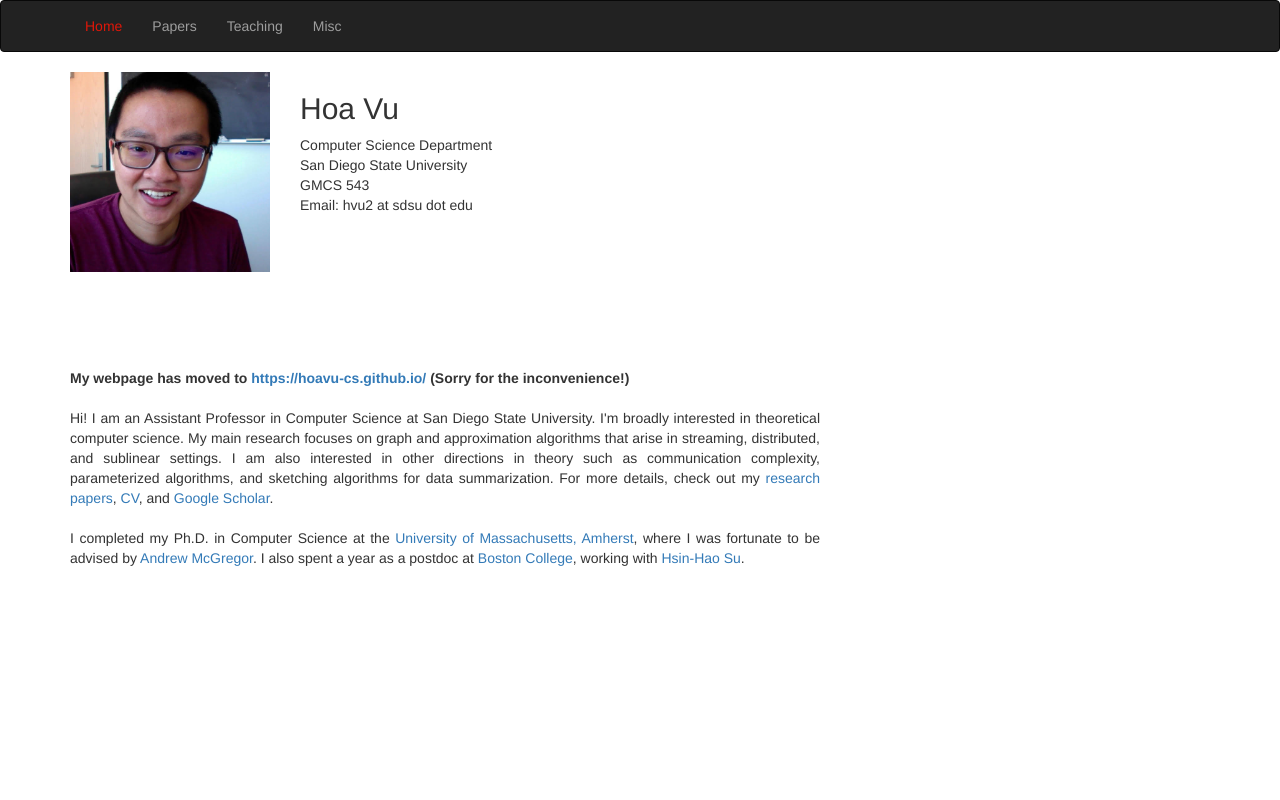
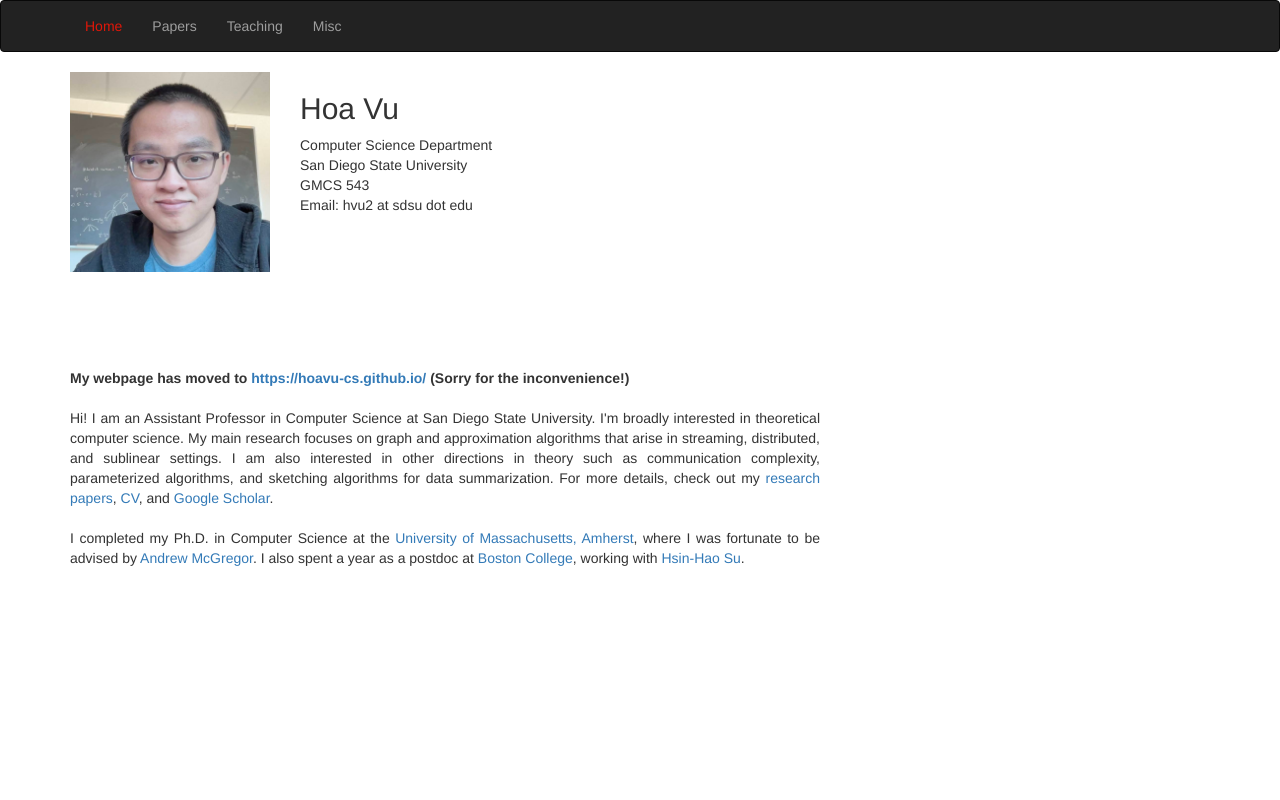
Before and after one commit to hoavu123/hoavu123.github.io, a plain HTML site: page index.html in a window 1280 px wide. Shown: the top 800 px of the page. Drawn offline with nearby package versions, Linux system fonts and the light colour scheme.

Commit message:
Update index.html

```diff
--- a/index.html
+++ b/index.html
@@ -44,7 +44,7 @@
 
 
 
-                <img alt = "Picture" style="float:left; margin-right:30px; width:200px;height:200px;" src="profile123.jpg" class="p">
+                <img alt = "Picture" style="float:left; margin-right:30px; width:200px;height:200px;" src="pic-2.jpg" class="p">
                 <h2> Hoa Vu </h2>
 
                 <p>Computer Science Department <br>
```
